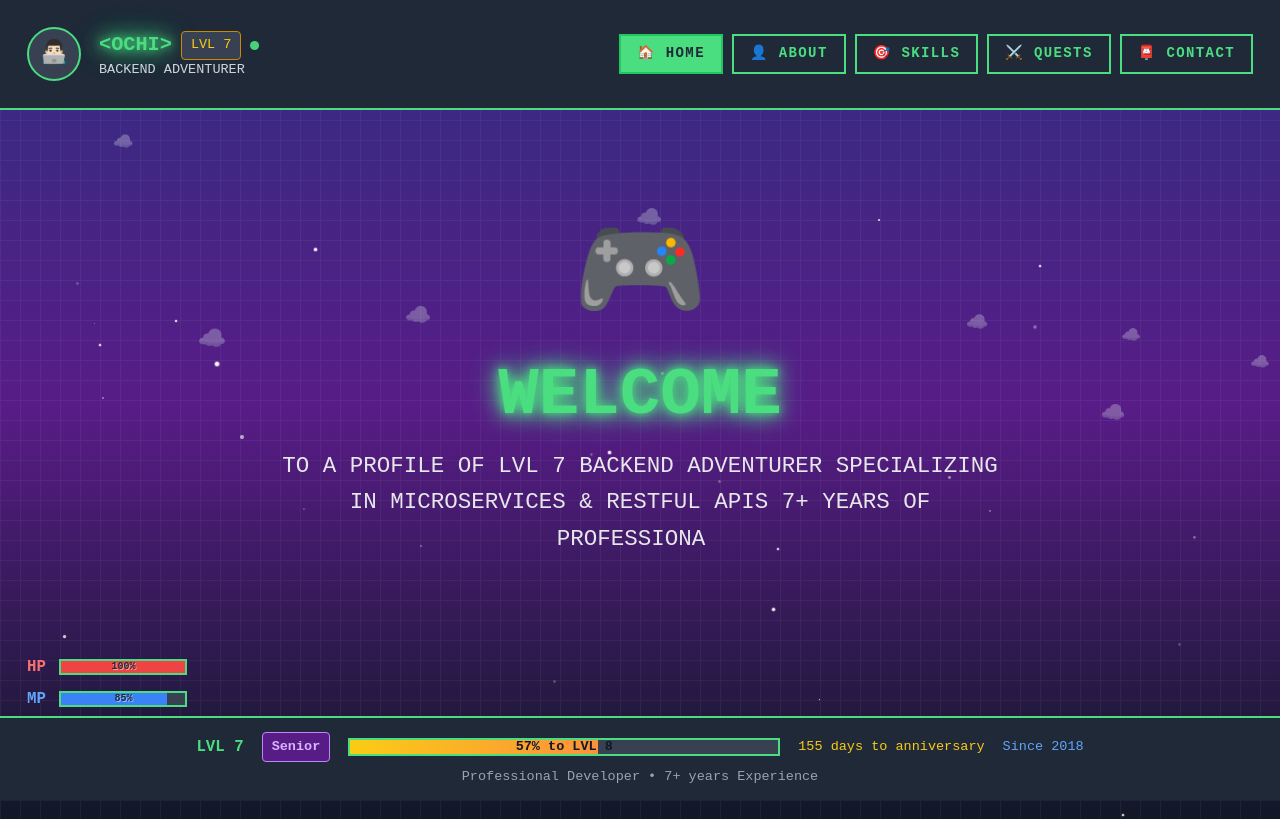
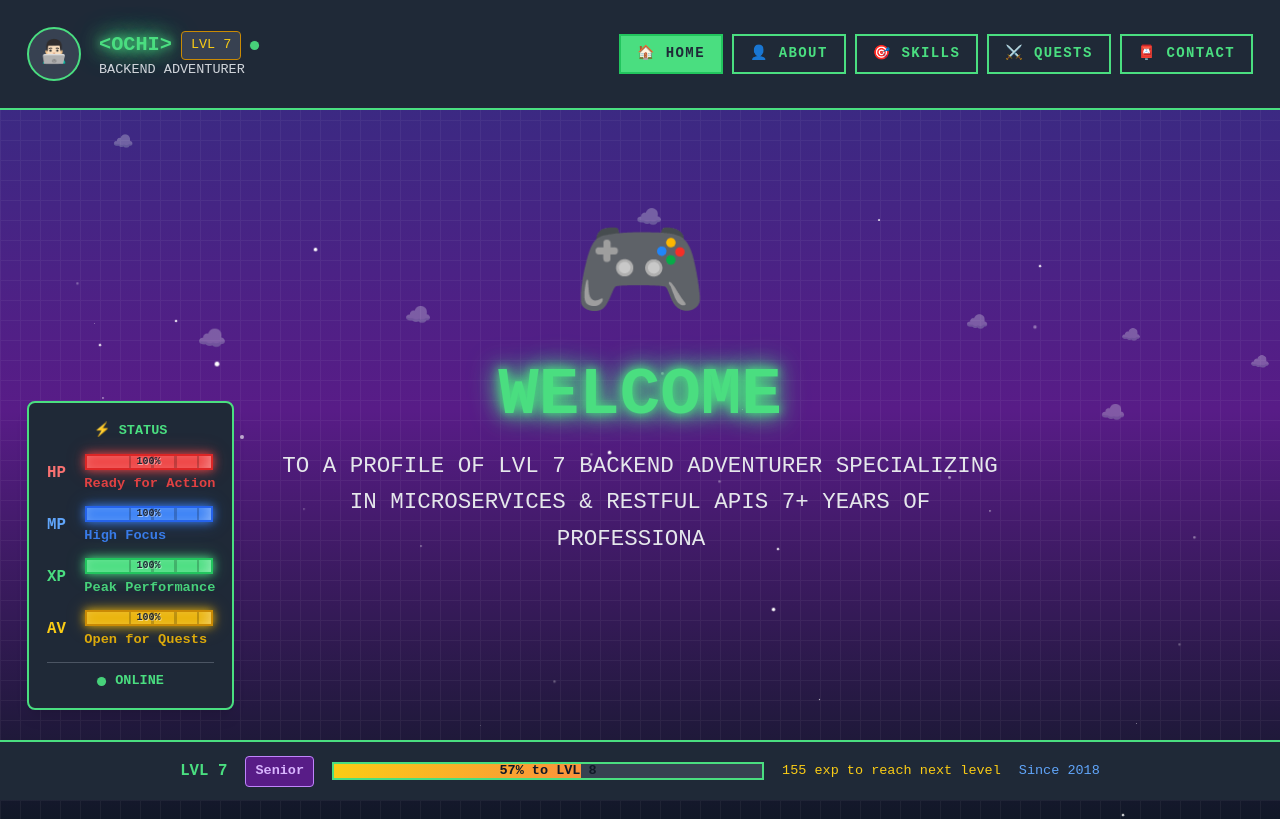
Before and after one commit to ochirtulga/pixel-portfolio, a React (Create React App) app: page / in a window 1280 px wide. Built offline with nearby package versions, Linux system fonts and the light colour scheme.

Commit message:
hp bar updated

```diff
--- a/src/components/common/HealthBar.jsx
+++ b/src/components/common/HealthBar.jsx
@@ -1,28 +1,108 @@
 import React from 'react';
 import '../../styles/components.css';
 
-const HealthBar = ({ value, max = 100, color = 'green' }) => {
+const HealthBar = ({ value, max = 100, color = 'green', status = null, showGlow = true }) => {
   const colorMap = {
-    green: '#4ade80',
-    red: '#ef4444',
-    blue: '#3b82f6',
-    yellow: '#eab308'
+    green: {
+      bg: '#4ade80',
+      glow: '0 0 10px #4ade80, 0 0 20px rgba(74, 222, 128, 0.3)',
+      border: '#22c55e',
+      text: '#4ade80'
+    },
+    red: {
+      bg: '#ef4444',
+      glow: '0 0 10px #ef4444, 0 0 20px rgba(239, 68, 68, 0.3)',
+      border: '#dc2626',
+      text: '#ef4444'
+    },
+    blue: {
+      bg: '#3b82f6',
+      glow: '0 0 10px #3b82f6, 0 0 20px rgba(59, 130, 246, 0.3)',
+      border: '#2563eb',
+      text: '#3b82f6'
+    },
+    yellow: {
+      bg: '#eab308',
+      glow: '0 0 10px #eab308, 0 0 20px rgba(234, 179, 8, 0.3)',
+      border: '#ca8a04',
+      text: '#eab308'
+    }
   };
 
+  const colors = colorMap[color] || colorMap.green;
+  const percentage = Math.min((value / max) * 100, 100);
+
   return (
-    <div className="flex items-center gap-2 font-mono text-xs">
-      <div className="health-bar pixel-border">
+    <div className="flex flex-col gap-1">
+      <div className="flex items-center gap-2 font-mono text-xs">
         <div
-          className="health-bar__fill"
+          className="health-bar pixel-border relative overflow-hidden"
           style={{
-            width: `${(value / max) * 100}%`,
-            backgroundColor: colorMap[color] || colorMap.green
+            borderColor: colors.border,
+            boxShadow: showGlow ? colors.glow : 'none'
           }}
-        />
-        <div className="health-bar__text">
-          {value}%
+        >
+          <div
+            className="health-bar__fill transition-all duration-1000 ease-out relative"
+            style={{
+              width: `${percentage}%`,
+              backgroundColor: colors.bg,
+              boxShadow: showGlow ? `inset 0 0 10px rgba(255, 255, 255, 0.2)` : 'none'
+            }}
+          >
+            {/* Animated shine effect */}
+            <div
+              className="absolute inset-0 bg-gradient-to-r from-transparent via-white to-transparent opacity-30"
+              style={{
+                width: '30px',
+                animation: 'healthBarShine 3s ease-in-out infinite',
+                transform: 'skewX(-20deg)'
+              }}
+            />
+          </div>
+
+          <div className="health-bar__text" style={{ color: '#1f2937', fontWeight: 'bold', textShadow: '1px 1px 0px rgba(255, 255, 255, 0.5)' }}>
+            {value}%
+          </div>
+
+          {/* Progress indicator dots */}
+          <div className="absolute top-0 left-0 right-0 bottom-0 flex items-center justify-center pointer-events-none">
+            {[...Array(4)].map((_, i) => (
+              <div
+                key={i}
+                className="w-0.5 h-full bg-black opacity-20"
+                style={{ marginLeft: i === 0 ? '25%' : '16.66%' }}
+              />
+            ))}
+          </div>
         </div>
       </div>
+
+      {/* Status text */}
+      {status && (
+        <div
+          className="text-xs font-mono font-bold opacity-90 animate-pulse"
+          style={{ color: colors.text }}
+        >
+          {status}
+        </div>
+      )}
+
+      <style jsx>{`
+        @keyframes healthBarShine {
+          0% {
+            transform: translateX(-100%) skewX(-20deg);
+            opacity: 0;
+          }
+          50% {
+            opacity: 0.8;
+          }
+          100% {
+            transform: translateX(400%) skewX(-20deg);
+            opacity: 0;
+          }
+        }
+      `}</style>
     </div>
   );
 };
--- a/src/components/layout/ExperienceBar.jsx
+++ b/src/components/layout/ExperienceBar.jsx
@@ -61,7 +61,7 @@ const ExperienceBar = () => {
 
             {/* Days Until Career Anniversary */}
             <div className="text-yellow-400 font-mono text-xs">
-              {experienceData.daysUntilAnniversary} days to anniversary
+              {experienceData.daysUntilAnniversary} exp to reach next level
             </div>
 
             {/* Career Start Year */}
@@ -71,13 +71,6 @@ const ExperienceBar = () => {
           </div>
 
         </div>
-
-        {/* Additional Career Info on Hover */}
-        <div className="text-center mt-1">
-          <span className="text-gray-500 font-mono text-xs">
-            Professional Developer • {careerMilestones.experienceYears} Experience
-          </span>
-        </div>
       </div>
     </div>
   );
--- a/src/components/layout/HealthManaDisplay.jsx
+++ b/src/components/layout/HealthManaDisplay.jsx
@@ -2,14 +2,70 @@ import React from 'react';
 import { HealthBar } from '../common';
 
 const HealthManaDisplay = () => (
-  <div className="fixed bottom-20 left-6 z-20 space-y-2">
+  <div className="fixed bottom-20 left-6 z-20 space-y-3 bg-gray-900 bg-opacity-90 p-4 pixel-border rounded-lg shadow-lg">
+    {/* Header */}
+    <div className="text-center mb-2">
+      <span className="text-green-400 font-mono font-bold text-xs">
+        ⚡ STATUS
+      </span>
+    </div>
+
+    {/* Health Bar */}
     <div className="flex items-center gap-3">
-      <span className="text-red-400 font-mono font-bold text-sm">HP</span>
-      <HealthBar value={100} color="red" />
+      <span className="text-red-400 font-mono font-bold text-sm min-w-[24px]">HP</span>
+      <div className="flex-1">
+        <HealthBar
+          value={100}
+          color="red"
+          status="Ready for Action"
+          showGlow={true}
+        />
+      </div>
     </div>
+
+    {/* Mana Bar */}
     <div className="flex items-center gap-3">
-      <span className="text-blue-400 font-mono font-bold text-sm">MP</span>
-      <HealthBar value={85} color="blue" />
+      <span className="text-blue-400 font-mono font-bold text-sm min-w-[24px]">MP</span>
+      <div className="flex-1">
+        <HealthBar
+          value={100}
+          color="blue"
+          status="High Focus"
+          showGlow={true}
+        />
+      </div>
+    </div>
+
+    {/* Skill Bar */}
+    <div className="flex items-center gap-3">
+      <span className="text-green-400 font-mono font-bold text-sm min-w-[24px]">XP</span>
+      <div className="flex-1">
+        <HealthBar
+          value={100}
+          color="green"
+          status="Peak Performance"
+          showGlow={true}
+        />
+      </div>
+    </div>
+
+    {/* Availability Bar */}
+    <div className="flex items-center gap-3">
+      <span className="text-yellow-400 font-mono font-bold text-sm min-w-[24px]">AV</span>
+      <div className="flex-1">
+        <HealthBar
+          value={100}
+          color="yellow"
+          status="Open for Quests"
+          showGlow={true}
+        />
+      </div>
+    </div>
+
+    {/* Online Status */}
+    <div className="flex items-center justify-center gap-2 pt-2 border-t border-gray-600">
+      <div className="w-2 h-2 bg-green-400 rounded-full animate-pulse"></div>
+      <span className="text-green-400 font-mono text-xs font-bold">ONLINE</span>
     </div>
   </div>
 );
--- a/src/components/pages/ContactPage.jsx
+++ b/src/components/pages/ContactPage.jsx
@@ -59,7 +59,7 @@ const ContactPage = () => {
   };
 
   return (
-    <div className="py-8 animate-fade-in">
+    <div className="py-4 animate-fade-in">
       <ContactPageHeader />
 
       <div className="max-w-6xl mx-auto grid lg:grid-cols-3 gap-8">
--- a/src/components/pages/contact/DialogueSystem.jsx
+++ b/src/components/pages/contact/DialogueSystem.jsx
@@ -151,7 +151,7 @@ const DialogueSystem = ({
 
           {/* Click to skip indicator during typing */}
           {(!isTypingComplete || (currentNode.info && !isInfoTypingComplete)) && (
-            <div className="absolute top-2 right-3">
+            <div className="absolute bottom-2 left-3">
               <span className="text-gray-500 font-mono text-xs opacity-60">Click to skip</span>
             </div>
           )}
--- a/src/data/projects.js
+++ b/src/data/projects.js
@@ -5,7 +5,7 @@ export const enhancedQuests = [
     name: 'PORTFOLIO OF SOULS',
     tech: 'React • TailwindCSS',
     status: 'IN PROGRESS',
-    difficulty: 'HARD',
+    difficulty: 'NORMAL',
     location: 'Mirrorlands of Self',
     duration: '2 weeks (ongoing)',
     reward: '+600 XP, Amulet of Reflection',
@@ -18,7 +18,7 @@ export const enhancedQuests = [
     name: 'QUOTE CASTER',
     tech: 'Python • FastAPI • Kafka • OpenAPI • Jinja2 • Kong Gateway • Grafana • Cursor IDE',
     status: 'COMPLETE',
-    difficulty: 'HARD',
+    difficulty: 'NORMAL',
     location: 'Notification Dunes',
     duration: '2 months',
     reward: '+900 XP, Signal Blade of Sync',
@@ -31,7 +31,7 @@ export const enhancedQuests = [
     name: 'GATES OF PERMISSION',
     tech: 'Java • Spring Framework • Spring Data • Spring Cloud Config',
     status: 'COMPLETE',
-    difficulty: 'EXTREME',
+    difficulty: 'HARD',
     location: 'Citadel of Credentials',
     duration: '3 months',
     reward: '+850 XP, Keyring of Authority',
--- a/src/styles/components.css
+++ b/src/styles/components.css
@@ -144,21 +144,12 @@
   text-shadow: none;
 }
 
-  .pixel-button:disabled,
-  .pixel-button--disabled {
+.pixel-button:disabled {
   background-color: var(--pixel-gray-600);
   color: var(--pixel-gray-400);
   border-color: var(--pixel-gray-500);
   cursor: not-allowed;
   opacity: 0.6;
-    transform: none !important;
-    box-shadow: none !important;
-  }
-
-  .pixel-button:disabled:hover,
-  .pixel-button--disabled:hover {
-    transform: none !important;
-    box-shadow: none !important;
 }
 
 /* ==========================================================================
```
Also changed, not shown: src/components/pages/AboutPage.jsx (+25 -4 lines), src/components/pages/QuestsPage.jsx (+33 -10 lines). Lines whose indentation alone changed are shown as unchanged.
